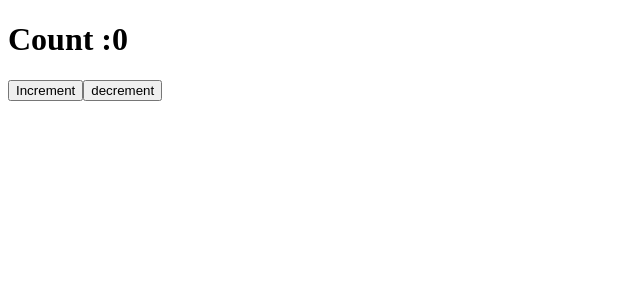
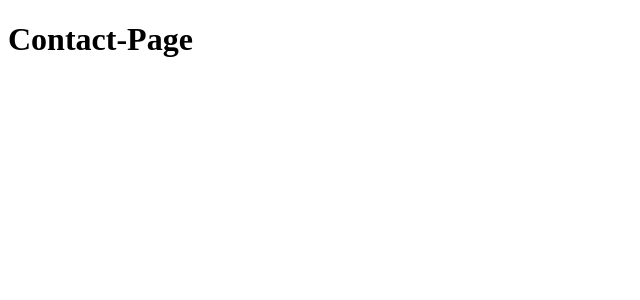
Before and after one commit to dinelkalakshan40/react-demo, a React (Vite) app: page /contact in a window 1280 px wide. Shown: the top 300 px of the page, without its empty margins (0-640 px from the left). Built offline with nearby package versions, Linux system fonts and the light colour scheme.

Commit message:
react router

```diff
--- a/src/App.tsx
+++ b/src/App.tsx
@@ -1,31 +1,23 @@
-import './App.css'
-import {useEffect, useState} from "react";
-
+import {BrowserRouter, Route, Routes} from "react-router";
+import {HomePage} from "./pages/HomePage.tsx";
+import {AboutPage} from "./pages/AboutPage.tsx";
+import {ContactPage} from "./pages/ContactPage.tsx";
 
 
 function App() {
 
-    const [count,setCount] =useState(0);
-
-    const increment  =() =>{
-        setCount(count+1)
-    };
-    const decrement =() =>{
-        setCount(count-1)
-    };
-    useEffect( () =>{
-        console.log(`New count is :${count}`)
-        },[count]
-    )
 
     return (
-        <>
-            <h1>Count :{count}</h1>
-            <button onClick={increment}>Increment</button>
-            <button onClick={decrement}>decrement</button>
+        <BrowserRouter>
+            <Routes>
+                <Route path="/" element={<HomePage/>}></Route>
+                <Route path="/about" element={<AboutPage/>}></Route>
+                <Route path="/contact" element={<ContactPage/>}></Route>
 
-        </>
-    )
+            </Routes>
+        </BrowserRouter>
+
+    );
 }
 
-export default App
+export default App;
--- /dev/null
+++ b/src/pages/AboutPage.tsx
@@ -0,0 +1,9 @@
+
+
+export function AboutPage(){
+    return(
+        <div>
+            <h1>About-Page</h1>
+        </div>
+    )
+}
--- /dev/null
+++ b/src/pages/ContactPage.tsx
@@ -0,0 +1,8 @@
+
+export function ContactPage(){
+    return(
+        <div>
+            <h1>Contact-Page</h1>
+        </div>
+    )
+}
--- /dev/null
+++ b/src/pages/HomePage.tsx
@@ -0,0 +1,8 @@
+
+export function HomePage(){
+    return(
+        <div>
+            <h1>Home-Page</h1>
+        </div>
+    )
+}
```
